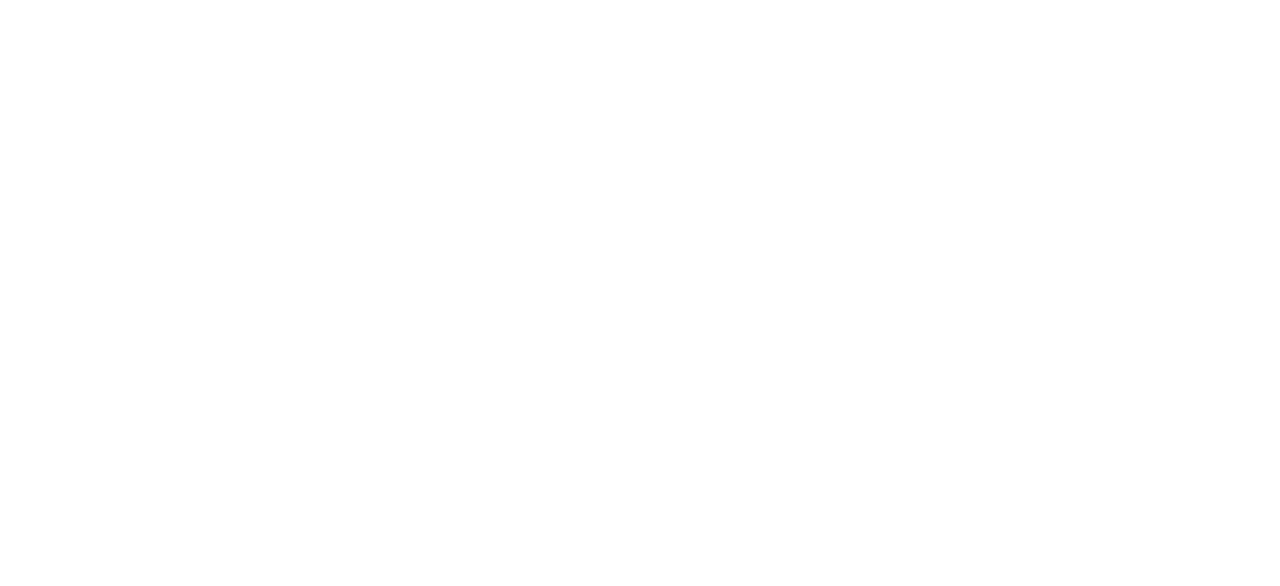
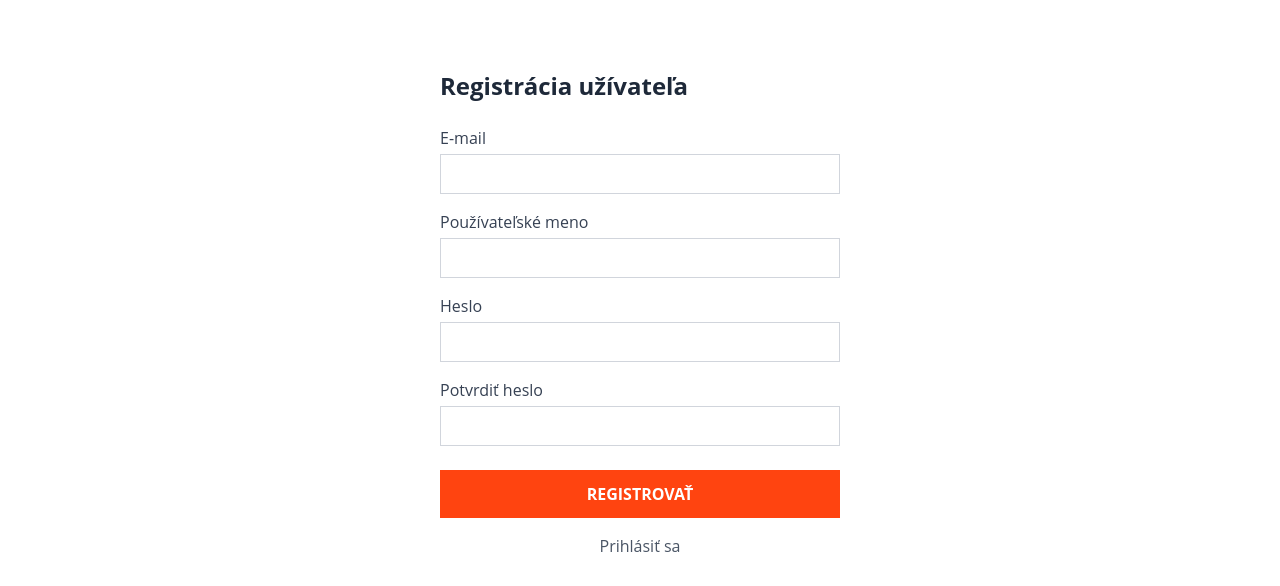
Before and after one commit to simonfarkas/zadanie-gb, a Next.js app: page /register in a window 1280 px wide. Before the commit this address had no page. Shown: the part 366-952 px from the top of the page. Built offline with nearby package versions, Linux system fonts and the light colour scheme.

Commit message:
feat(register): Add registration form, fix header ui

```diff
--- /dev/null
+++ b/src/app/register/page.tsx
@@ -0,0 +1,9 @@
+import { AuthForm } from "@/components/AuthForm";
+
+export default function Register() {
+	return (
+		<div className="flex flex-col mt-10">
+			<AuthForm register />
+		</div>
+	)
+}
--- a/src/components/AuthForm.tsx
+++ b/src/components/AuthForm.tsx
@@ -1,41 +1,70 @@
 'use client'
 
 import { useAuth } from "@/store/AuthContext"
+import Link from "next/link"
 import { useRouter } from "next/navigation"
-import { useState } from "react"
+import { FC, useState } from "react"
 
-export const AuthForm = () => {
+interface AuthFormProps {
+	register?: boolean
+}
+
+export const AuthForm: FC<AuthFormProps> = ({ register }) => {
 	const router = useRouter()
 	const [error, setError] = useState<string | null>(null)
 	const { login } = useAuth()
 
-	const handleSubmit = (e: React.FormEvent) => {
+	const handleSubmit = async (e: React.FormEvent) => {
 		e.preventDefault()
 		const formData = new FormData(e.target as HTMLFormElement)
+
+		const email = formData.get("email") as string
 		const username = formData.get("username") as string
 		const password = formData.get("password") as string
+		const confirmPassword = formData.get("confirmPassword") as string
 
-		if (!username || !password) {
+		if (register && (!email || !username || !password || !confirmPassword)) {
 			setError("Vyplňte všetky polia.")
 			return
 		}
+		if (!register && (!username || !password)) {
+			setError("Vyplňte všetky polia.")
+			return
+		}
+		if (register && password !== confirmPassword) {
+			setError("Heslá sa nezhodujú.")
+			return
+		}
 
-		const res = login(username, password).then((token) => {
-			if (token) {
-				router.push("/")
-			} else {
-				setError("Prihlásenie zlyhalo. Skontrolujte svoje údaje.")
-			}
-		})
+		const result = await login(username, password);
 
+		if (result.success) {
+			router.push('/');
+		} else {
+			setError(result.message);
+		}
 	}
 
 	return (
 		<div className="max-w-md w-full mx-auto p-6 bg-white">
-			<h2 className="text-2xl font-bold text-gray-800 mb-6">Prihlásenie užívateľa</h2>
+			<h2 className="text-2xl font-bold text-gray-800 mb-6">
+				{register ? "Registrácia užívateľa" : "Prihlásenie užívateľa"}
+			</h2>
 			<form onSubmit={handleSubmit}>
+				{register && (
+					<div className="mb-4">
+						<label htmlFor="email" className="block text-gray-700 mb-1">E-mail</label>
+						<input
+							id="email"
+							name="email"
+							type="email"
+							className="w-full border border-gray-300 p-2 h-10"
+						/>
+					</div>
+				)}
+
 				<div className="mb-4">
-					<label htmlFor="username" className="block text-gray-700 mb-1">E-mail</label>
+					<label htmlFor="username" className="block text-gray-700 mb-1">Používateľské meno</label>
 					<input
 						id="username"
 						name="username"
@@ -44,7 +73,7 @@
 					/>
 				</div>
 
-				<div className="mb-6">
+				<div className="mb-4">
 					<label htmlFor="password" className="block text-gray-700 mb-1">Heslo</label>
 					<input
 						id="password"
@@ -54,16 +83,33 @@
 					/>
 				</div>
 
+				{register && (
+					<div className="mb-6">
+						<label htmlFor="confirmPassword" className="block text-gray-700 mb-1">Potvrdiť heslo</label>
+						<input
+							id="confirmPassword"
+							name="confirmPassword"
+							type="password"
+							className="w-full border border-gray-300 p-2 h-10"
+						/>
+					</div>
+				)}
+
 				<button
 					type='submit'
 					className="w-full text-white font-bold py-3 uppercase bg-primary cursor-pointer"
 				>
-					Prihlásiť
+					{register ? "Registrovať" : "Prihlásiť"}
 				</button>
-				<p className="text-center text-red-600 mt-4">
-					{error}
-				</p>
+
+				<Link href={register ? "/login" : "/register"}>
+					<p className="text-gray-600 text-center mx-auto mt-4 w-full">{register ? "Prihlásiť sa" : "Registrovať sa"}</p>
+				</Link>
+
+				{error && (
+					<p className="text-center text-red-600 mt-4">{error}</p>
+				)}
 			</form>
-		</div>
+		</div >
 	)
 }
--- a/src/components/Header.tsx
+++ b/src/components/Header.tsx
@@ -1,6 +1,5 @@
 'use client'
-
-import { useState, useRef, useEffect, useCallback } from 'react'
+import { useState, useRef } from 'react'
 import Image from 'next/image'
 import { ShoppingCart, User, Search } from 'lucide-react'
 import { useAuth } from '@/store/AuthContext'
@@ -13,27 +12,10 @@
 	const [isUserMenuOpen, setIsUserMenuOpen] = useState(false)
 	const userMenuRef = useRef<HTMLDivElement>(null)
 
-
-	const handleLogout = useCallback(() => {
+	const handleLogout = () => {
 		logout()
 		setIsUserMenuOpen(false)
-	}, [logout])
-
-	useEffect(() => {
-		const handleClickOutside = (event: MouseEvent) => {
-			if (userMenuRef.current && !userMenuRef.current.contains(event.target as Node)) {
-				setIsUserMenuOpen(false)
 	}
-		}
-
-		if (isUserMenuOpen) {
-			document.addEventListener('mousedown', handleClickOutside)
-		}
-
-		return () => {
-			document.removeEventListener('mousedown', handleClickOutside)
-		}
-	}, [isUserMenuOpen])
 
 	return (
 		<header className="max-w-7xl w-full mx-auto px-4 py-4 md:py-6">
@@ -49,7 +31,6 @@
 								className="h-auto w-full"
 								priority
 							/>
-
 						</Link>
 					</div>
 					<div className="flex md:hidden items-center gap-4">
@@ -57,43 +38,51 @@
 							<Search size={24} />
 						</button>
 						<ShoppingCart size={24} />
-						<div className="relative">
-							<User size={24} className="cursor-pointer" onClick={() => setIsUserMenuOpen(!isUserMenuOpen)} />
+						<div
+							className="relative"
+							onMouseEnter={() => setIsUserMenuOpen(true)}
+							onMouseLeave={() => setIsUserMenuOpen(false)}
+						>
+							<User size={24} className="cursor-pointer" />
+							{isUserMenuOpen && (
 								<UserMenu
-								isVisible={isUserMenuOpen}
 									onLogout={handleLogout}
 									user={user}
 									menuRef={userMenuRef as React.RefObject<HTMLDivElement>}
 								/>
+							)}
 						</div>
 					</div>
 				</div>
-
 				<div className={`w-full md:w-1/2 lg:w-1/3 ${isSearchVisible ? 'block' : 'hidden'} md:block`}>
 					<div className="relative">
 						<div className='flex flex-row'>
-							<input className="h-7 w-full border-2 border-black px-2 text-sm outline-none disabled:border-secondary" placeholder="Hľadajte v obchode..." />							<button className="z-20 flex w-7 h-7 items-center justify-center bg-black text-white">
+							<input className="h-7 w-full border-2 border-black px-2 text-sm outline-none disabled:border-secondary" placeholder="Hľadajte v obchode..." />
+							<button className="z-20 flex w-7 h-7 items-center justify-center bg-black text-white">
 								<Search size={20} />
 							</button>
-
 						</div>
-
 						<button className="absolute right-3 top-1/2 transform -translate-y-1/2 md:hidden">
 							<Search size={20} />
 						</button>
 					</div>
 				</div>
-
 				<div className="hidden md:flex items-center gap-6">
 					<ShoppingCart size={24} />
-					<div className="relative">
-						<User size={24} className="cursor-pointer" onClick={() => setIsUserMenuOpen(!isUserMenuOpen)} />
+					<div
+						className="relative"
+						onMouseEnter={() => setIsUserMenuOpen(true)}
+						onMouseLeave={() => setIsUserMenuOpen(false)}
+					>
+						<User size={24} className="cursor-pointer" />
+						<div className="absolute w-full h-8 -bottom-8 z-10"></div>
+						{isUserMenuOpen && (
 							<UserMenu
-							isVisible={isUserMenuOpen}
 								onLogout={handleLogout}
 								user={user}
 								menuRef={userMenuRef as React.RefObject<HTMLDivElement>}
 							/>
+						)}
 					</div>
 				</div>
 			</div>
--- a/src/components/UserMenu.tsx
+++ b/src/components/UserMenu.tsx
@@ -1,34 +1,37 @@
+import Link from "next/link"
+
 export const UserMenu = ({
-	isVisible,
 	onLogout,
 	user,
 	menuRef,
 }: {
-	isVisible: boolean
 	onLogout: () => void
 	user: { username: string } | null
 	menuRef: React.RefObject<HTMLDivElement>
-}) =>
-(
+}) => (
 	<div
 		ref={menuRef}
-		className={`absolute right-0 mt-2 w-48 bg-white shadow-lg rounded-md py-1 z-10 transition-opacity ${isVisible ? 'opacity-100 pointer-events-auto' : 'opacity-0 pointer-events-none'
-			}`}
+		className="absolute right-0 mt-2 w-24 bg-white border-2 border-black z-10"
 	>
 		{user ? (
 			<>
-				<div className="px-4 py-2 text-sm text-gray-700 border-b border-gray-100">{user.username}</div>
+				<div className="pl-2 pr-4 py-2 text-sm hover:bg-gray-300">{user.username}</div>
 				<button
 					onClick={onLogout}
-					className="block w-full text-left px-4 py-2 text-sm text-gray-700 hover:bg-gray-100"
+					className="block w-full text-left pl-2 pr-4 py-2 text-sm cursor-pointer hover:bg-gray-300"
 				>
 					Odhlásenie
 				</button>
 			</>
 		) : (
-			<button className="block w-full text-left px-4 py-2 text-sm text-gray-700 hover:bg-gray-100">
-				Prihlásiť sa
-			</button>
+			<>
+				<Link href="/login" className="block w-full text-left pl-2 pr-4 py-2 text-sm hover:bg-gray-300">
+					Prihlásiť
+				</Link>
+				<Link href="/register" className="block w-full text-left pl-2 pr-4 py-2 text-sm hover:bg-gray-300">
+					Registrácia
+				</Link>
+			</>
 		)}
 	</div>
 )
--- a/src/store/AuthContext.tsx
+++ b/src/store/AuthContext.tsx
@@ -7,9 +7,14 @@
 	username: string;
 };
 
+type LoginResult =
+	| { success: true; token: string }
+	| { success: false; message: string };
+
+
 type AuthContextType = {
 	user: User | null;
-	login: (username: string, password: string) => Promise<void>
+	login: (username: string, password: string) => Promise<LoginResult>;
 	logout: () => void;
 	loading: boolean;
 };
@@ -30,21 +35,32 @@
 	}, []);
 
 
-	const login = async (username: string, password: string): Promise<void> => {
-		const data = await fetch('https://fakestoreapi.com/auth/login', {
+	const login = async (username: string, password: string): Promise<LoginResult> => {
+		try {
+			const response = await fetch('https://fakestoreapi.com/auth/login', {
 				method: 'POST',
 				headers: { 'Content-Type': 'application/json' },
 				body: JSON.stringify({ username, password }),
-		}).then(response => response.json())
+			});
 
-		if (data?.token) {
+			const data = await response.json();
+
+			if (response.ok && data?.token) {
 				setUser({ username });
 				localStorage.setItem('user', JSON.stringify({ username }));
+				return { success: true, token: data.token };
 			}
 
-		return data.token;
+			if (response.status === 401) {
+				return { success: false, message: 'Nesprávne prihlasovacie údaje.' };
+			}
+
+			return { success: false, message: 'Nastala chyba pri prihlásení. Skúste znova neskôr.' };
+
+		} catch {
+			return { success: false, message: 'Nastala chyba pri prihlásení. Skúste znova neskôr.' };
+		}
 	};
-
 	const logout = () => {
 		setUser(null);
 		localStorage.removeItem('user');
```
Lines whose indentation alone changed are shown as unchanged.
